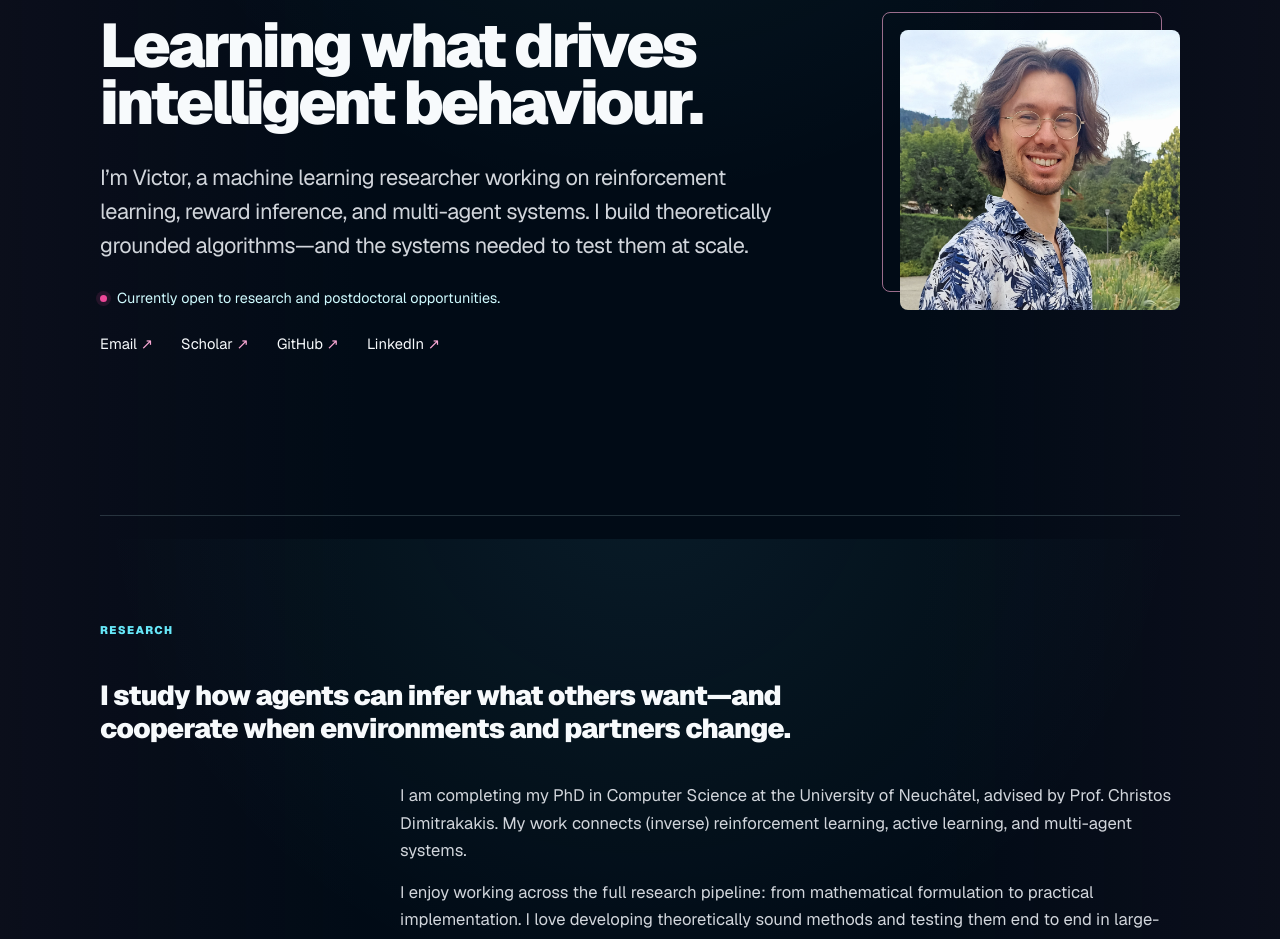
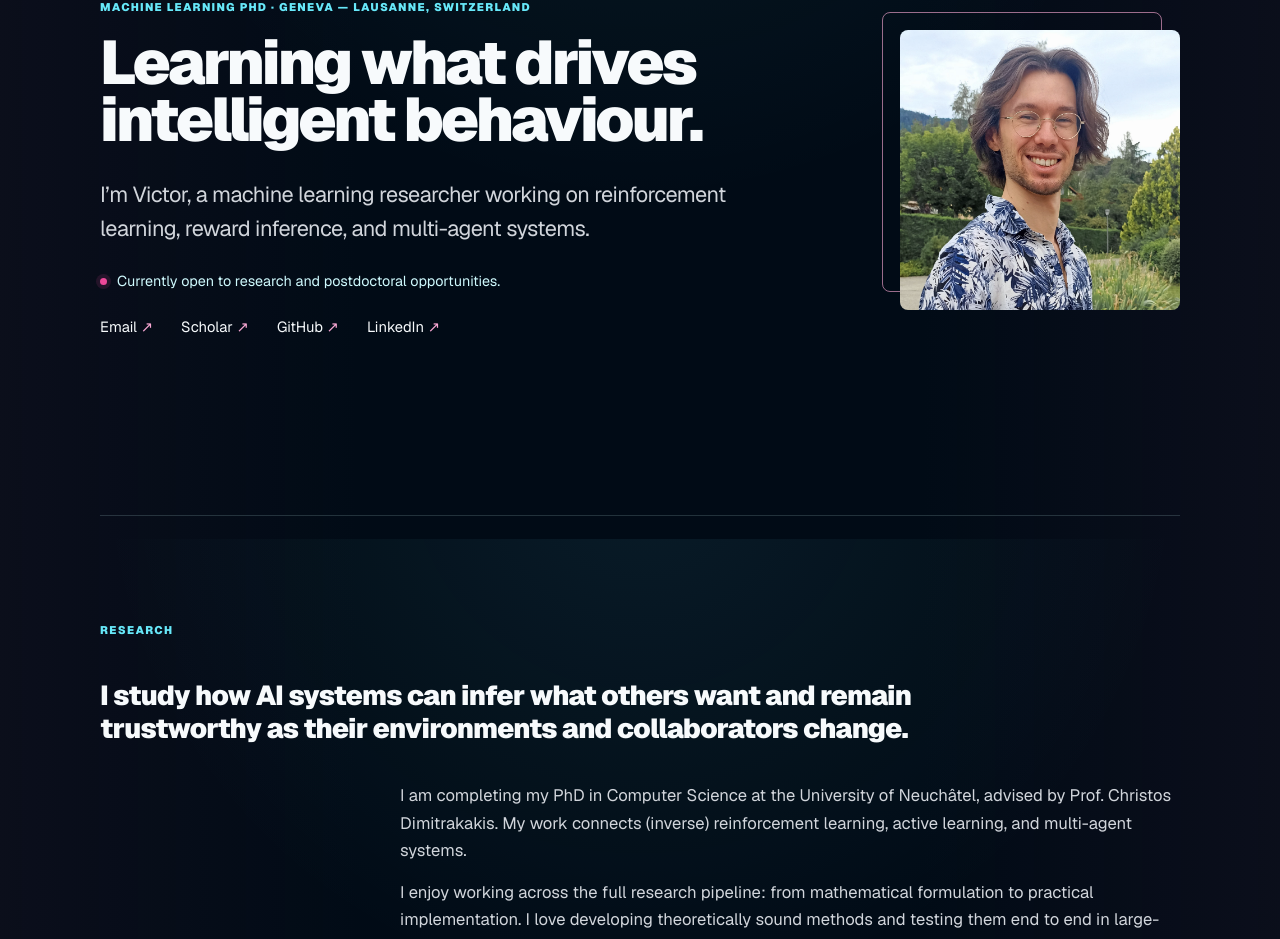
Before and after one commit to villinvic/villinvic.github.io, a Next.js app: page / in a window 1280 px wide. Shown: the part 261-1200 px from the top of the page. Built offline with nearby package versions, Linux system fonts and the light colour scheme; a web font is replaced by a local one.

Commit message:
Prepare site for GitHub Pages

```diff
--- a/app/layout.tsx
+++ b/app/layout.tsx
@@ -8,12 +8,12 @@ const geistMono = Geist_Mono({ variable: '--font-geist-mono', subsets: ['latin']
 export const metadata: Metadata = {
   title: 'Victor Villin — Machine Learning Researcher',
   description: 'Personal website of Victor Villin, a machine learning researcher working on reinforcement learning, reward inference, and multi-agent systems.',
-  metadataBase: new URL('https://victorvillin-personal-website.breezy-smile-4226.chatgpt.site'),
+  metadataBase: new URL('https://villinvic.github.io'),
   openGraph: {
     title: 'Victor Villin — Machine Learning Researcher',
     description: 'Reinforcement learning, reward inference, and multi-agent systems.',
     type: 'website',
-    url: 'https://victorvillin-personal-website.breezy-smile-4226.chatgpt.site',
+    url: 'https://villinvic.github.io',
     images: [{ url: '/og.png', width: 1200, height: 630, alt: 'Victor Villin — reinforcement learning, reward inference, and multi-agent systems' }],
   },
   twitter: {
--- a/app/page.tsx
+++ b/app/page.tsx
@@ -67,8 +67,7 @@ export default function Home() {
           <h2 className="hero-title">Learning what drives intelligent behaviour.</h2>
           <p className="lede">
             I’m Victor, a machine learning researcher working on reinforcement learning,
-            reward inference, and multi-agent systems. I build theoretically grounded
-            algorithms—and the systems needed to test them at scale.
+            reward inference, and multi-agent systems.
           </p>
           <p className="availability">Currently open to research and postdoctoral opportunities.</p>
           <div className="hero-links" aria-label="Profile links">
@@ -87,8 +86,7 @@ export default function Home() {
         <p className="section-label">Research</p>
         <div className="section-body intro-grid">
           <p className="statement">
-            I study how agents can infer what others want—and cooperate when environments
-            and partners change.
+            I study how AI systems can infer what others want and remain trustworthy as their environments and collaborators change.
           </p>
           <div className="research-notes">
             <p>
--- a/next.config.ts
+++ b/next.config.ts
@@ -1,5 +1,7 @@
 import type { NextConfig } from 'next';
 
-const nextConfig: NextConfig = {};
+const nextConfig: NextConfig = {
+  output: process.env.GITHUB_PAGES === 'true' ? 'export' : undefined,
+};
 
 export default nextConfig;
--- a/package.json
+++ b/package.json
@@ -8,6 +8,7 @@
   "scripts": {
     "dev": "vinext dev",
     "build": "vinext build",
+    "build:github": "GITHUB_PAGES=true next build",
     "start": "vinext start",
     "lint": "eslint . --ignore-pattern dist --ignore-pattern .next"
   },
```
Also changed, not shown: 1 other file (tests, documents, lock files or other folders).
